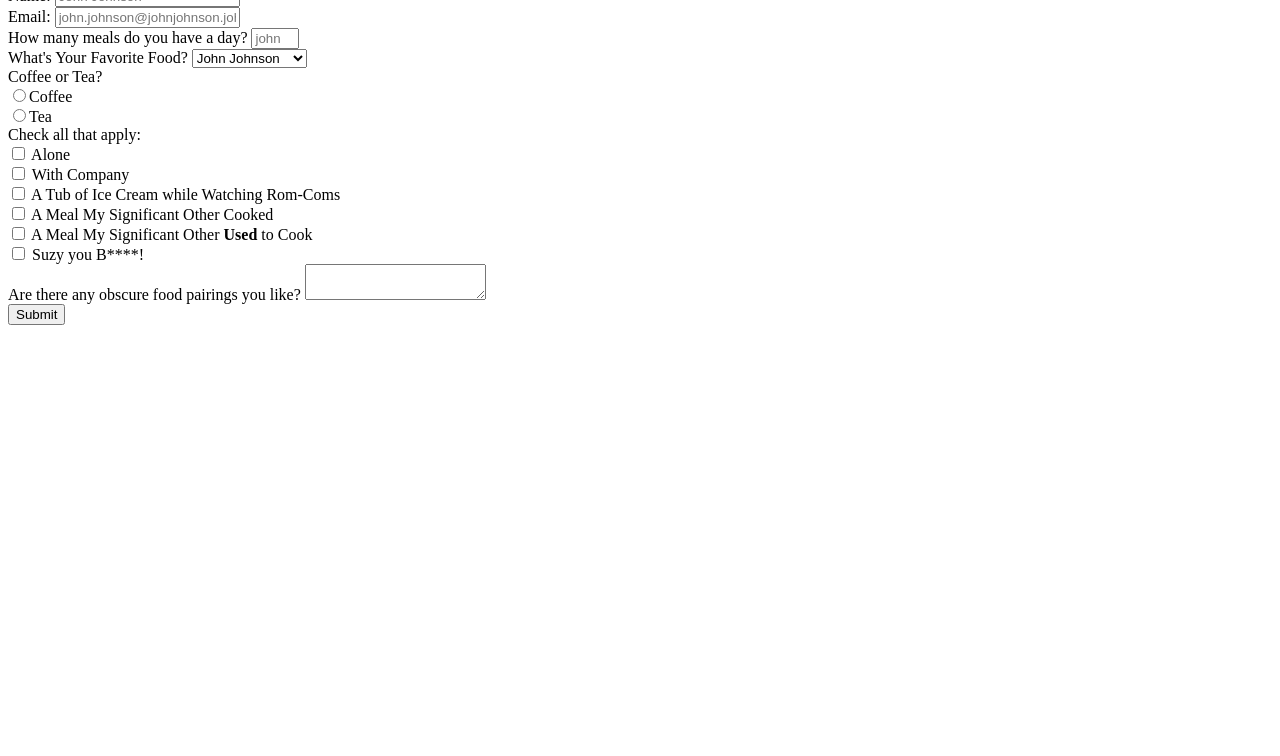
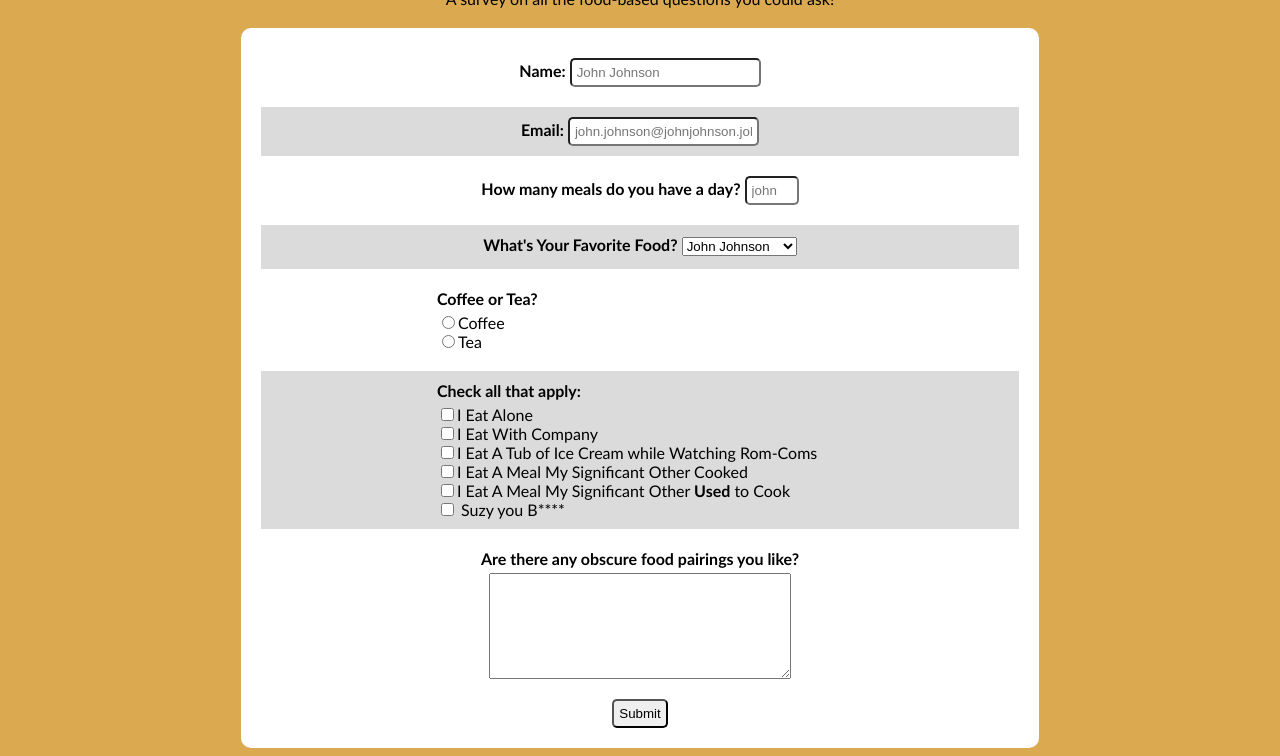
Before and after one commit to thegouge/survey-form, a plain HTML site: page index.html in a window 1280 px wide. Shown: the part 128-884 px from the top of the page. Before the commit the page ends 800 px from the top, so only its background shows below. Drawn offline with Linux system fonts and the light colour scheme.

Commit message:
Added Styles

```diff
--- a/index.html
+++ b/index.html
@@ -15,23 +15,24 @@
     <h1 id="title">What Food Do You Like?</h1>
     <p id="description">A survey on all the food-based questions you could ask!</p>
 
-    <form action="" id="survey-form">
-        <label id="name-label" for="name">Name:</label>
+    <form id="survey-form">
+        <div class="input-section">
+            <label class="main-label" id="name-label" for="name">Name:</label>
             <input type="text" id="name" placeholder="John Johnson" required>
+        </div>
 
-        <br>
+        <div class="input-section grey">
+            <label class="main-label" for="email" id="email-label">Email:</label>
+            <input type="email" id="email" placeholder="john.johnson@johnjohnson.john" required>
+        </div>
 
-        <label for="email" id="email-label">Email:</label>
-        <input type="email" id="email" placeholder="john.johnson@johnjohnson.john" required>
+        <div class="input-section">
+            <label class="main-label" for="number" id="number-label">How many meals do you have a day?</label>
+            <input id="number" type="number" min="0" max="7" placeholder="johnson5">
+        </div>
 
-        <br>
-
-        <label for="number" id="number-label">How many meals do you have a day?</label>
-        <input id="number" type="number" min="0" max="7" placeholder="johnson5">
-
-        <br>
-
-        <label for="dropdown">What's Your Favorite Food?</label>
+        <div class="input-section grey">
+            <label class="main-label" for="dropdown">What's Your Favorite Food?</label>
             <select name="favorite" id="dropdown">
                 <option value="john" selected>John Johnson</option>
                 <option value="food">A Food</option>
@@ -44,11 +45,11 @@
                 <option value="poop">Poop</option>
                 <option value="dunno">I dunno, Sushi?</option>
             </select>
+        </div>
 
-        <br>
-
-        <label for="coffe-tea">Coffee or Tea?</label>
-        <br>
+        <div class="input-section">
+            <div class="subsection">
+                <label class="main-label" for="coffe-tea">Coffee or Tea?</label>
                 <label for="coffee">
                     <input type="radio" name="coffe-tea" id="coffee" value="0">Coffee
                 </label>
@@ -56,42 +57,44 @@
                 <label for="tea">
                     <input type="radio" name="coffe-tea" id="tea" value="0">Tea
                 </label>
+            </div>
+        </div>
 
-        <br>
+        <div class="input-section grey">
+            <div class="subsection">
+                <label class="main-label" for="eat">Check all that apply:</label>
 
-        <label for="eat">Check all that apply:</label>
-        <br>
                 <label for="alone">
-            <input type="checkbox" name="eat" id="alone" value="alone"> Alone
+                    <input type="checkbox" name="eat" id="alone" value="alone">I Eat Alone
                 </label>
                 <br>
                 <label for="company">
-            <input type="checkbox" name="eat" id="company" value="company"> With Company
+                    <input type="checkbox" name="eat" id="company" value="company">I Eat With Company
                 </label>
                 <br>
                 <label for="sad">
-            <input type="checkbox" name="eat" id="sad" value="sad"> A Tub of Ice Cream while Watching Rom-Coms
+                    <input type="checkbox" name="eat" id="sad" value="sad">I Eat A Tub of Ice Cream while Watching Rom-Coms
                 </label>
                 <br>
                 <label for="love">
-            <input type="checkbox" name="eat" id="love" value="love"> A Meal My Significant Other Cooked
+                    <input type="checkbox" name="eat" id="love" value="love">I Eat A Meal My Significant Other Cooked
                 </label>
                 <br>
                 <label for="ex">
-            <input type="checkbox" name="eat" id="ex" value="ex"> A Meal My Significant Other
+                    <input type="checkbox" name="eat" id="ex" value="ex">I Eat A Meal My Significant Other
                     <strong>Used</strong> to Cook
                 </label>
                 <br>
                 <label for="suzy">
-            <input type="checkbox" name="eat" id="suzy" value="suzy"> Suzy you B****!
+                    <input type="checkbox" name="eat" id="suzy" value="suzy"> Suzy you B****
                 </label>
+            </div>
+        </div>
 
-        <br>
-
-        <label for="other">Are there any obscure food pairings you like?</label>
+        <div class="input-section">
+            <label class="main-label" id="other-label" for="other">Are there any obscure food pairings you like?</label>
             <textarea name="alt-food" id="other" placeholder=""></textarea>
-
-        <br>
+        </div>
 
         <input type="submit" id="submit">
     </form>
--- a/master.css
+++ b/master.css
@@ -0,0 +1,61 @@
+body {
+  text-align: center;
+  font-family: 'Gill Sans', 'Gill Sans MT', Calibri, 'Trebuchet MS', sans-serif;
+  background: rgb(218, 169, 80);
+}
+
+.grey {
+  background: rgba(184, 184, 184, 0.5);
+}
+
+#title {
+  margin-bottom: 0;
+  font-size: 60px;
+}
+
+#description {
+  margin-top: 5px;
+  margin-bottom: 20px;
+}
+
+#survey-form {
+  background: white;
+  border-radius: 10px;
+  max-width: 60%;
+  margin: auto;
+  padding: 20px;
+}
+
+.input-section {
+  padding: 10px;
+  margin-bottom: 10px;
+}
+
+.main-label {
+  font-weight: bold;
+  display: inline-block;
+  margin-bottom: 5px;
+}
+
+.subsection {
+  text-align: left;
+  width: 55%;
+  margin: auto;
+}
+
+.subsection .main-label,
+#other-label {
+  display: block;
+}
+
+#other {
+  display: block;
+  width: 40%;
+  height: 100px;
+  margin: auto;
+}
+
+input {
+  padding: 5px;
+  border-radius: 5px;
+}
```
Lines whose indentation alone changed are shown as unchanged.
